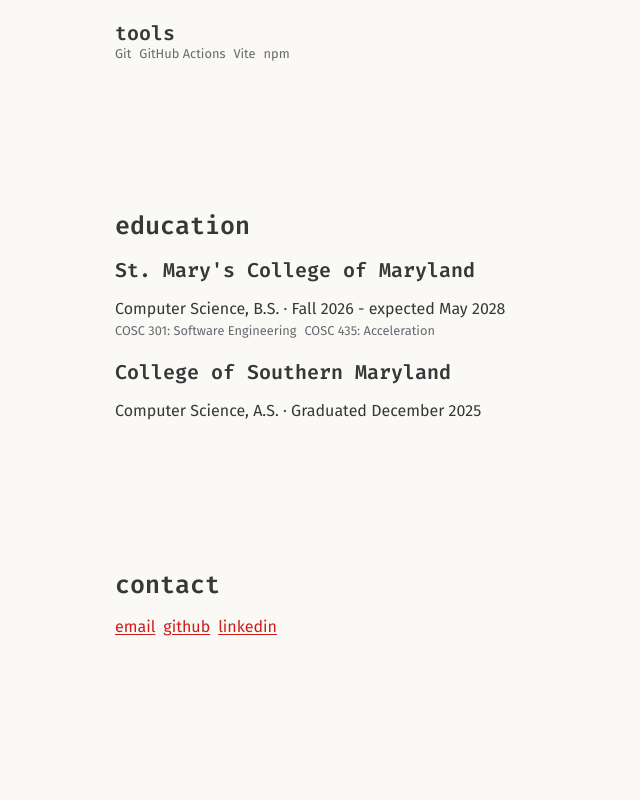
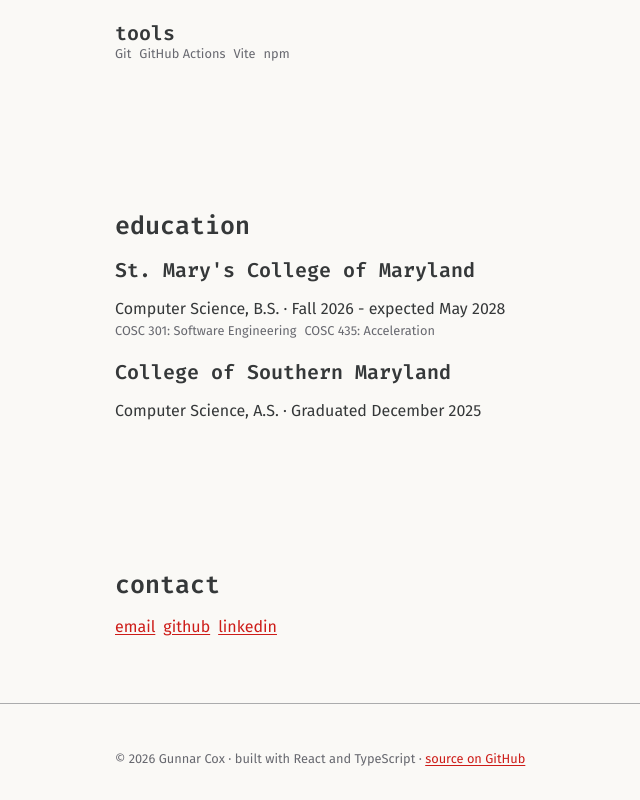
Before and after one commit to crannug/crannug.github.io, a React (Vite) app: page / in a window 1280 px wide. Shown: the part 2294-3094 px from the top of the page, without its empty margins (13-653 px from the left). Before the commit the page ends 2997 px from the top, so only its background shows below. Built offline with nearby package versions, Linux system fonts and the light colour scheme.

Commit message:
adds footer

```diff
--- a/src/App.tsx
+++ b/src/App.tsx
@@ -105,7 +105,21 @@ function App() {
           </section>
         </div>
       </main>
-      <footer></footer>
+      <footer>
+        <div className="container">
+          <p>
+            © {new Date().getFullYear()} Gunnar Cox · built with React and
+            TypeScript ·{" "}
+            <a
+              href="https://github.com/crannug/crannug.github.io"
+              target="_blank"
+              rel="noopener noreferrer"
+            >
+              source on GitHub
+            </a>
+          </p>
+        </div>
+      </footer>
     </>
   );
 }
--- a/src/styles/global.css
+++ b/src/styles/global.css
@@ -127,3 +127,10 @@ ul[role="list"] {
   gap: var(--space-3);
   margin-block-start: var(--space-3);
 }
+
+footer {
+  border-top: 1px solid var(--color-border);
+  padding-block: var(--space-4);
+  font-size: var(--text-sm);
+  color: var(--color-text-muted);
+}
```
